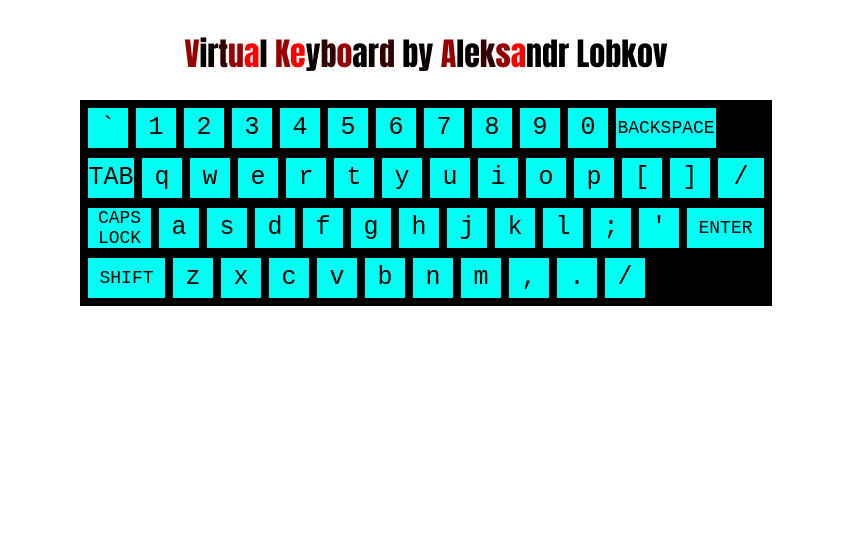
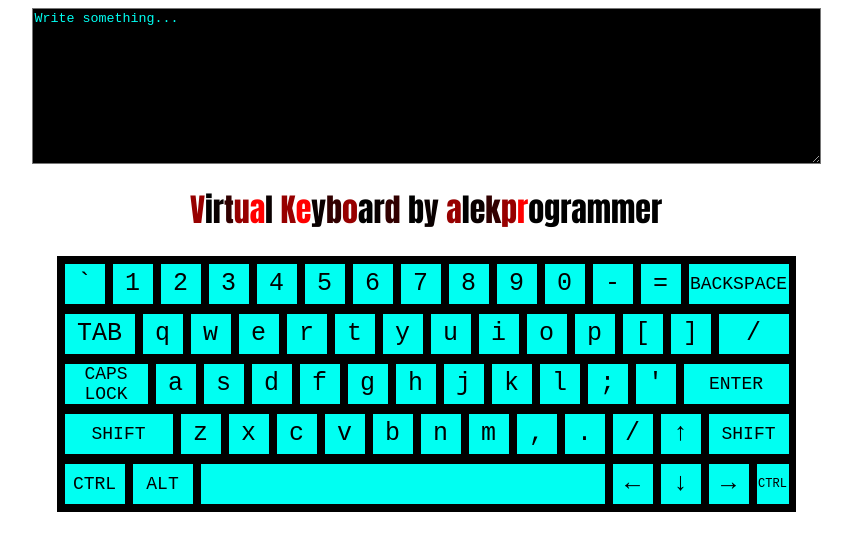
Before and after one commit to alekprogrammer/virtual-keyboard, a plain HTML site: page index.html in a window 1280 px wide. Shown: the whole page, without its empty margins (214-1066 px from the left). Drawn offline with Linux system fonts and the light colour scheme.

Commit message:
feat: add 5 row of keys and refactor code make short its

```diff
--- a/index.js
+++ b/index.js
@@ -1,9 +1,28 @@
-const text = "Virtual Keyboard by Aleksandr Lobkov";
+const text = "Virtual Keyboard by alekprogrammer";
 const title = document.createElement("h1");
+
+class Methods {
+    static addelemtopage(elem, clas, inn, row) {
+        elem.classList.add(clas);
+        elem.innerHTML = inn;
+        row.append(elem);
+    }
+    static addrowtopage(rowelem) {
+        rowelem.classList.add("row");
+        KEYBOARD.append(rowelem);
+    }
+}
+
+const TEXTINPUT = document.createElement("textarea")
+document.body.append(TEXTINPUT);
+TEXTINPUT.setAttribute("rows", 10)
+TEXTINPUT.setAttribute("cols", 96)
+TEXTINPUT.setAttribute("placeholder", "Write something...")
+
 let spans = [];
 for (let i = 0; i < text.length; i++) {
     spans.push(document.createElement("span"))
-    spans[i].innerHTML = text[i]
+    spans[i].innerHTML = text[i];
     title.append(spans[i]);
 }
 let delay = 0;
@@ -15,92 +34,114 @@ document.body.append(title);
 
 const KEYBOARD = document.createElement("div");
 KEYBOARD.classList.add("keyboard");
-const fKeysContainer = document.createElement("div")
-fKeysContainer.classList.add("upnumbers-keys-container")
+const row_1 = document.createElement("div")
+
+Methods.addrowtopage(row_1)
 const fKeys = [];
 const backtick = document.createElement("div");
-backtick.classList.add("standart-key");
-backtick.innerHTML = "`"
-const backspace = document.createElement("div");
-backspace.classList.add("backspace");
-backspace.innerHTML = "BACKSPACE";
-fKeysContainer.append(backtick)
+Methods.addelemtopage(backtick, "standart-key", "`", row_1)
+console.log(row_1)
+
+
+
 for (let i = 0; i < 9; i++) {
     fKeys.push(document.createElement("div"));
-    fKeys[i].classList.add("standart-key");
-    fKeys[i].innerHTML = i + 1;
-    fKeysContainer.append(fKeys[i]);
+    Methods.addelemtopage(fKeys[i], "standart-key", i + 1, row_1)
 }
+
 fKeys.push(document.createElement("div"));
-fKeys[9].classList.add("standart-key");
-fKeys[9].innerHTML = 0;
-fKeysContainer.append(fKeys[9]);
+
+Methods.addelemtopage(fKeys[9], "standart-key", 0, row_1)
+
+fKeys.push(document.createElement("div"));
+Methods.addelemtopage(fKeys[10], "standart-key", "-", row_1)
+
+fKeys.push(document.createElement("div"));
+Methods.addelemtopage(fKeys[11], "standart-key", "=", row_1)
+
+const backspace = document.createElement("div");
+Methods.addelemtopage(backspace, "backspace", "BACKSPACE", row_1)
+
 document.body.append(KEYBOARD);
-fKeysContainer.append(backspace);
-KEYBOARD.append(fKeysContainer);
 
 let modifychars = ["TAB", "q", "w", "e", "r", "t", "y", "u", "i", "o", "p", "[", "]", "a", "s", "d", "f", "g", "h", "j", "k", "l", ";", "'", "z", "x", "c", "v", "b", "n", "m", ",", ".", "/"];
 
 const TAB = document.createElement("div")
-TAB.classList.add("tab-slash");
-TAB.innerHTML = modifychars[0];
+Methods.addelemtopage(TAB, "tab-slash", modifychars[0], row_1)
 let mainPartKeyboard = [];
 const row_2 = document.createElement("div")
-row_2.classList.add("row")
+Methods.addrowtopage(row_2)
 row_2.append(TAB)
 
 for (let i = 0; i < 12; i++) {
     mainPartKeyboard.push(document.createElement("div"));
-    mainPartKeyboard[i].classList.add("standart-key");
-    mainPartKeyboard[i].innerHTML = modifychars[i + 1];
-    row_2.append(mainPartKeyboard[i]);
+    Methods.addelemtopage(mainPartKeyboard[i], "standart-key", modifychars[i + 1], row_2)
 }
 
 const slashKey = document.createElement("div");
-slashKey.innerHTML = "/";
-row_2.append(slashKey);
-slashKey.classList.add("tab-slash");
+Methods.addelemtopage(slashKey, "tab-slash", "/", row_2)
 
-KEYBOARD.append(row_2);
+Methods.addrowtopage(row_2)
 
 const row_3 = document.createElement("div");
-row_3.classList.add("row");
+Methods.addrowtopage(row_3)
 
 
 const CAPSLOCK = document.createElement("div");
-CAPSLOCK.classList.add("caps-lock")
-CAPSLOCK.innerHTML = "CAPS<br>LOCK"
-row_3.append(CAPSLOCK);
+Methods.addelemtopage(CAPSLOCK, "caps-lock", "CAPS<br>LOCK", row_3)
+
+
 for (let i = 12; i < 23; i++) {
     mainPartKeyboard.push(document.createElement("div"));
-    mainPartKeyboard[i].classList.add("standart-key");
-    mainPartKeyboard[i].innerHTML = modifychars[i + 1];
-    row_3.append(mainPartKeyboard[i]);
+    Methods.addelemtopage(mainPartKeyboard[i], "standart-key", modifychars[i + 1], row_3)
 }
 
 const ENTER = document.createElement("div");
-ENTER.classList.add("enter")
-ENTER.innerHTML = "ENTER"
-row_3.append(ENTER);
+Methods.addelemtopage(ENTER, "enter", "ENTER", row_3)
 
-row_3.append()
+const row_4 = document.createElement("div");
+Methods.addrowtopage(row_4)
 
-KEYBOARD.append(row_3);
+const SHIFT = document.createElement("div");
+Methods.addelemtopage(SHIFT, "shift", "SHIFT", row_4)
+
+for (let i = 23; i < modifychars.length - 1; i++) {
+    mainPartKeyboard.push(document.createElement("div"));
+    Methods.addelemtopage(mainPartKeyboard[i], "standart-key", modifychars[i + 1], row_4)
+}
 
 
-const row_4 = document.createElement("div");
-row_4.classList.add("row");
-const SHIFT = document.createElement("div");
-SHIFT.classList.add("shift");
-SHIFT.innerHTML = "SHIFT";
-row_4.append(SHIFT);
-for (let i = 23; i < modifychars.length - 1; i++) {
-    mainPartKeyboard.push(document.createElement("div"));
-    mainPartKeyboard[i].classList.add("standart-key");
-    mainPartKeyboard[i].innerHTML = modifychars[i + 1];
-    row_4.append(mainPartKeyboard[i]);
-}
+const arrowUp = document.createElement("div");
+Methods.addelemtopage(arrowUp, "standart-key", "↑", row_4)
 
-KEYBOARD.append(row_4);
+const SHIFT2 = document.createElement("div");
+Methods.addelemtopage(SHIFT2, "shift-two", "SHIFT", row_4)
 
+
+
+const row_5 = document.createElement("div");
+Methods.addrowtopage(row_5)
+
+const CTRL = document.createElement("div");
+Methods.addelemtopage(CTRL, "ctrl-alt-win", "CTRL", row_5)
+
+const ALT = document.createElement("div");
+Methods.addelemtopage(ALT, "ctrl-alt-win", "ALT", row_5);
+
+const SPACE = document.createElement("div");
+Methods.addelemtopage(SPACE, "space", "", row_5);
+
+const arrowLeft = document.createElement("div");
+Methods.addelemtopage(arrowLeft, "standart-key", "←", row_5);
+
+const arrowDown = document.createElement("div");
+Methods.addelemtopage(arrowDown, "standart-key", "↓", row_5);
+
+const arrowRight = document.createElement("div");
+Methods.addelemtopage(arrowRight, "standart-key", "→", row_5);
+
+const CTRL2 = document.createElement("div");
+Methods.addelemtopage(CTRL2, "ctrl-two", "CTRL", row_5);
+
+console.log(mainPartKeyboard)
 console.log(modifychars);
--- a/style.css
+++ b/style.css
@@ -2,6 +2,15 @@ body {
     display: flex;
     flex-direction: column;
     align-items: center;
+}
+
+textarea {
+    background-color: #000000;
+    color: #00fff2;
+}
+
+textarea::placeholder {
+    color: #00fff2;
 }
 
 @keyframes vision {
@@ -29,11 +38,10 @@ span {
     gap: 10px 0px;
     background-color: #000000;
     padding: 8px;
-    width: 676px;
+    width: 723px;
 }
 
-.row,
-.upnumbers-keys-container {
+.row {
     display: flex;
     gap: 8px;
 }
@@ -66,7 +74,7 @@ span {
     align-items: center;
     font-family: 'Courier New', Courier, monospace;
     font-size: 25px;
-    width: 46px;
+    width: 70px;
     height: 40px;
     background-color: #00fff2;
 }
@@ -77,7 +85,7 @@ span {
     align-items: center;
     font-family: 'Courier New', Courier, monospace;
     font-size: 18px;
-    width: 63px;
+    width: 83px;
     height: 40px;
     background-color: #00fff2;
 }
@@ -88,7 +96,7 @@ span {
     align-items: center;
     font-family: 'Courier New', Courier, monospace;
     font-size: 18px;
-    width: 77px;
+    width: 105px;
     height: 40px;
     background-color: #00fff2;
 }
@@ -99,7 +107,51 @@ span {
     align-items: center;
     font-family: 'Courier New', Courier, monospace;
     font-size: 18px;
-    width: 77px;
+    width: 108px;
     height: 40px;
     background-color: #00fff2;
 }
+
+.shift-two {
+    display: flex;
+    justify-content: center;
+    align-items: center;
+    font-family: 'Courier New', Courier, monospace;
+    font-size: 18px;
+    width: 80px;
+    height: 40px;
+    background-color: #00fff2;
+}
+
+.ctrl-alt-win {
+    display: flex;
+    justify-content: center;
+    align-items: center;
+    font-family: 'Courier New', Courier, monospace;
+    font-size: 18px;
+    width: 60px;
+    height: 40px;
+    background-color: #00fff2;
+}
+
+.space {
+    display: flex;
+    justify-content: center;
+    align-items: center;
+    font-family: 'Courier New', Courier, monospace;
+    font-size: 18px;
+    width: 404px;
+    height: 40px;
+    background-color: #00fff2;
+}
+
+.ctrl-two {
+    display: flex;
+    justify-content: center;
+    align-items: center;
+    font-family: 'Courier New', Courier, monospace;
+    font-size: 12px;
+    width: 32px;
+    height: 40px;
+    background-color: #00fff2;
+}
```
